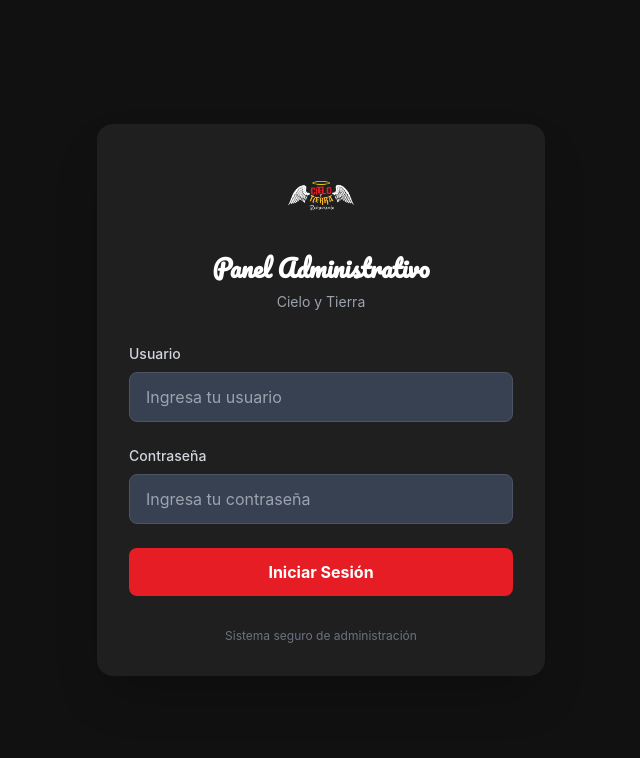
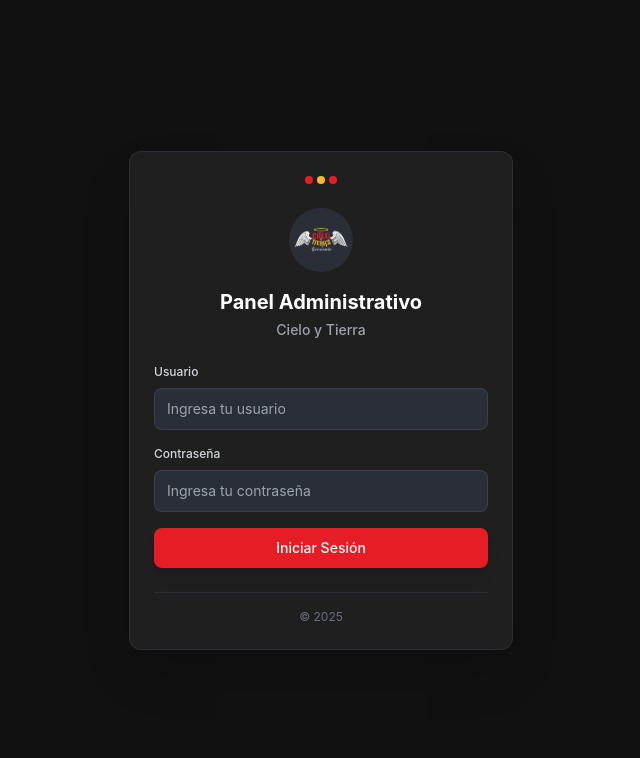
Before and after one commit to KeviinDCV/CIeloyTierra, a Next.js app: page /admin in a window 1280 px wide. Shown: the top 758 px of the page, without its empty margins (319-959 px from the left). Built offline with nearby package versions, Linux system fonts and the light colour scheme.

Commit message:
Fix Login

```diff
--- a/app/admin/page.tsx
+++ b/app/admin/page.tsx
@@ -39,68 +39,85 @@
   }
 
   return (
-    <div className="min-h-screen bg-gray-900 flex items-center justify-center p-4">
-      <div className="bg-gray-800 rounded-2xl p-8 w-full max-w-md shadow-2xl">
+    <div className="min-h-screen bg-gray-900 flex items-center justify-center p-4 relative overflow-hidden">
+      {/* Background decorative elements */}
+      <div className="absolute inset-0 overflow-hidden pointer-events-none">
+        <div className="absolute -top-40 -right-40 w-80 h-80 bg-primary-red/5 rounded-full blur-3xl"></div>
+        <div className="absolute -bottom-40 -left-40 w-80 h-80 bg-primary-yellow/5 rounded-full blur-3xl"></div>
+      </div>
+
+      {/* Login Card with modal-like styling */}
+      <div className="bg-gray-800 rounded-xl p-6 w-full max-w-sm shadow-2xl border border-gray-700/50 relative animate-fadeIn">
+        {/* Decorative header dots */}
+        <div className="flex justify-center space-x-1 mb-6">
+          <div className="w-2 h-2 bg-primary-red rounded-full"></div>
+          <div className="w-2 h-2 bg-primary-yellow rounded-full"></div>
+          <div className="w-2 h-2 bg-primary-red rounded-full"></div>
+        </div>
+
         {/* Logo and Title */}
-        <div className="text-center mb-8">
-          <div className="w-20 h-20 mx-auto mb-4 relative">
+        <div className="text-center mb-6">
+          <div className="w-16 h-16 mx-auto mb-4 relative bg-gray-700/50 rounded-full p-3">
             <Image
-              src="/logo.png"
+              src="/Logo.png"
               alt="Cielo y Tierra"
               fill
-              className="object-contain"
+              className="object-contain rounded-full"
             />
           </div>
-          <h1 className="text-2xl font-bold text-white font-['Pacifico'] mb-2">
+          <h1 className="text-xl font-bold text-white mb-1">
             Panel Administrativo
           </h1>
-          <p className="text-gray-400 text-sm">Cielo y Tierra</p>
+          <p className="text-gray-400 text-sm font-medium">Cielo y Tierra</p>
         </div>
 
         {/* Login Form */}
-        <form onSubmit={handleLogin} className="space-y-6">
+        <form onSubmit={handleLogin} className="space-y-4">
           <div>
-            <label className="block text-sm font-medium text-gray-300 mb-2">
+            <label className="block text-xs font-medium text-gray-300 mb-2">
               Usuario
             </label>
             <input
               type="text"
               value={credentials.username}
               onChange={(e) => setCredentials({...credentials, username: e.target.value})}
-              className="w-full bg-gray-700 border border-gray-600 rounded-lg px-4 py-3 text-white focus:outline-none focus:border-primary-red transition-colors"
+              className="w-full bg-gray-700/50 border border-gray-600/50 rounded-lg px-3 py-2.5 text-white text-sm focus:outline-none focus:border-primary-red/60 focus:bg-gray-700/70 transition-all duration-200 placeholder-gray-400"
               placeholder="Ingresa tu usuario"
               required
             />
           </div>
 
           <div>
-            <label className="block text-sm font-medium text-gray-300 mb-2">
+            <label className="block text-xs font-medium text-gray-300 mb-2">
               Contraseña
             </label>
             <input
               type="password"
               value={credentials.password}
               onChange={(e) => setCredentials({...credentials, password: e.target.value})}
-              className="w-full bg-gray-700 border border-gray-600 rounded-lg px-4 py-3 text-white focus:outline-none focus:border-primary-red transition-colors"
+              className="w-full bg-gray-700/50 border border-gray-600/50 rounded-lg px-3 py-2.5 text-white text-sm focus:outline-none focus:border-primary-red/60 focus:bg-gray-700/70 transition-all duration-200 placeholder-gray-400"
               placeholder="Ingresa tu contraseña"
               required
             />
           </div>
 
           {error && (
-            <div className="bg-red-500/10 border border-red-500 rounded-lg p-3 text-red-400 text-sm">
-              {error}
+            <div className="bg-red-500/10 border border-red-500/30 rounded-lg p-3 text-red-400 text-xs flex items-center space-x-2 animate-slideUpBounce">
+              <svg className="w-4 h-4 flex-shrink-0" fill="none" stroke="currentColor" viewBox="0 0 24 24">
+                <path strokeLinecap="round" strokeLinejoin="round" strokeWidth={2} d="M12 8v4m0 4h.01M21 12a9 9 0 11-18 0 9 9 0 0118 0z" />
+              </svg>
+              <span>{error}</span>
             </div>
           )}
 
           <button
             type="submit"
             disabled={isLoading}
-            className="w-full bg-primary-red text-white py-3 rounded-lg font-bold hover:bg-primary-red/90 transition-colors disabled:opacity-50 disabled:cursor-not-allowed flex items-center justify-center"
+            className="w-full bg-primary-red text-white py-2.5 rounded-lg font-medium text-sm hover:bg-primary-red/90 focus:outline-none focus:ring-2 focus:ring-primary-red/50 transition-all duration-200 disabled:opacity-50 disabled:cursor-not-allowed flex items-center justify-center shadow-lg hover:shadow-xl transform hover:scale-[1.02] active:scale-[0.98]"
           >
             {isLoading ? (
               <>
-                <svg className="animate-spin -ml-1 mr-3 h-5 w-5 text-white" fill="none" viewBox="0 0 24 24">
+                <svg className="animate-spin -ml-1 mr-2 h-4 w-4 text-white" fill="none" viewBox="0 0 24 24">
                   <circle className="opacity-25" cx="12" cy="12" r="10" stroke="currentColor" strokeWidth="4"></circle>
                   <path className="opacity-75" fill="currentColor" d="M4 12a8 8 0 018-8V0C5.373 0 0 5.373 0 12h4zm2 5.291A7.962 7.962 0 014 12H0c0 3.042 1.135 5.824 3 7.938l3-2.647z"></path>
                 </svg>
@@ -112,10 +129,11 @@
           </button>
         </form>
 
-        <div className="mt-8 text-center">
-          <p className="text-gray-500 text-xs">
-            Sistema seguro de administración
-          </p>
+        {/* Footer */}
+        <div className="mt-6 pt-4 border-t border-gray-700/50">
+          <div className="text-center text-gray-500 text-xs">
+            © 2025
+          </div>
         </div>
       </div>
     </div>
--- a/components/BottomNavigation.tsx
+++ b/components/BottomNavigation.tsx
@@ -41,8 +41,13 @@
   }
 
   const handleLogout = () => {
-    localStorage.removeItem('cieloytierra_admin_logged_in')
-    router.push('/admin')
+    // Remove admin token (matches the key used in login)
+    localStorage.removeItem('adminToken')
+
+    // Show confirmation and redirect
+    setTimeout(() => {
+      router.push('/admin')
+    }, 100)
   }
 
   const handleAdminTabChange = (tab: string) => {
```
Also changed, not shown: 2 other files (tests, documents, lock files or other folders).
